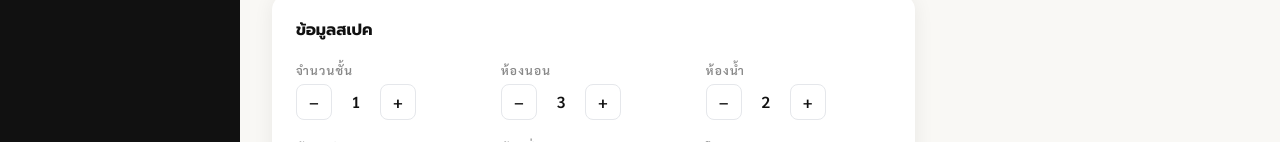
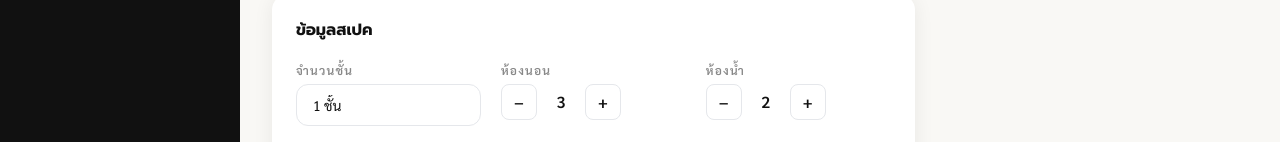
Before and after one commit to phatarapol777-jpg/baanplan, a Next.js app: page /admin/plans/new in a window 1280 px wide. Shown: the part 658-800 px from the top of the page. Built offline with nearby package versions, Linux system fonts and the light colour scheme; no server answers; the database is empty.

Commit message:
fix: change floors input to dropdown with 1/1.5/2+ options

```diff
--- a/src/components/admin/PlanForm.tsx
+++ b/src/components/admin/PlanForm.tsx
@@ -181,7 +181,17 @@ export default function PlanForm({ planId, initialData, initialImages = [] }: Pl
           <div className="bg-white rounded-2xl p-6 shadow-card">
             <h2 className="font-display font-bold text-ink mb-5">ข้อมูลสเปค</h2>
             <div className="grid grid-cols-2 sm:grid-cols-3 gap-5">
-              <NumInput label="จำนวนชั้น" value={form.floors} onDec={() => set("floors", Math.max(0, form.floors - 1))} onInc={() => set("floors", form.floors + 1)} />
+              <Field label="จำนวนชั้น">
+                <select
+                  value={form.floors}
+                  onChange={e => set("floors", parseFloat(e.target.value))}
+                  className="w-full border border-gray-200 rounded-xl px-4 py-2.5 text-sm text-ink bg-white focus:outline-none focus:border-gold/50 transition-colors appearance-none cursor-pointer"
+                >
+                  <option value={1}>1 ชั้น</option>
+                  <option value={1.5}>ชั้นครึ่ง</option>
+                  <option value={2}>2 ชั้น ขึ้นไป</option>
+                </select>
+              </Field>
               <NumInput label="ห้องนอน" value={form.bedrooms} onDec={() => set("bedrooms", Math.max(0, form.bedrooms - 1))} onInc={() => set("bedrooms", form.bedrooms + 1)} />
               <NumInput label="ห้องน้ำ" value={form.bathrooms} onDec={() => set("bathrooms", Math.max(0, form.bathrooms - 1))} onInc={() => set("bathrooms", form.bathrooms + 1)} />
               <NumInput label="ห้องครัว" value={form.kitchens} onDec={() => set("kitchens", Math.max(0, form.kitchens - 1))} onInc={() => set("kitchens", form.kitchens + 1)} />
```
